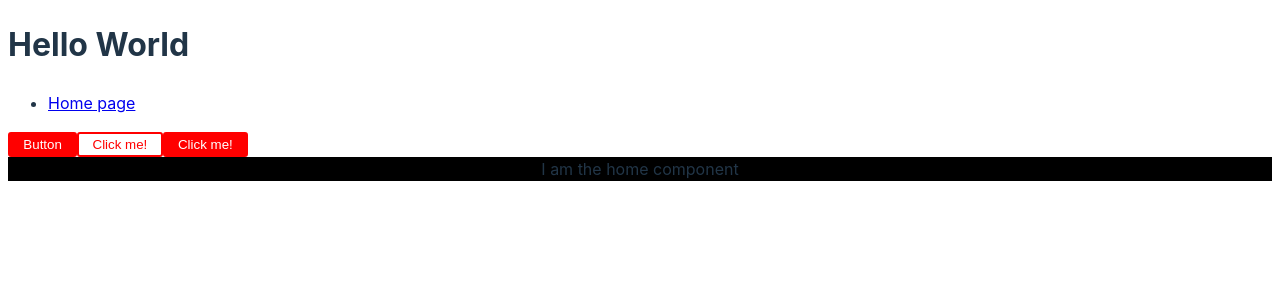
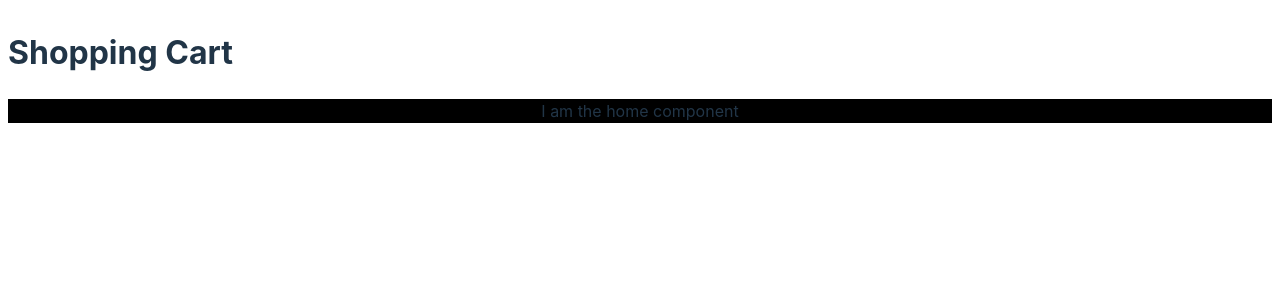
Before and after one commit to wade-levels-up/shopping-cart, a React (Vite) app: page / in a window 1280 px wide. Shown: the top 300 px of the page. Built offline with nearby package versions, Linux system fonts and the light colour scheme.

Commit message:
Create routes and test for home and shop pages
App test verifies header, main, nav and footer
elements are rendered, of which main is a child
of App and changes depending on the route. This
enables navigation between the home page and
the shop page depending on the URL

```diff
--- a/src/components/App/App.jsx
+++ b/src/components/App/App.jsx
@@ -1,6 +1,10 @@
-import { Link } from "react-router-dom";
-import Button from "../Button/Button"
-import Home from "../Home/Home";
+import styled from "styled-components";
+import { Outlet } from "react-router-dom";
+
+const StyledApp = styled.div`
+  display: flex;
+  flex-direction: column;
+`
 
 function App() {
 
@@ -9,20 +13,14 @@ function App() {
   }
 
   return (
-    <div>
-      <h1>Hello World</h1>
-      <nav>
-        <ul>
-          <li>
-            <Link to="home">Home page</Link>
-          </li>
-        </ul>
-      </nav>
-      <Button $primary>Button</Button>
-      <Button></Button>
-      <Button $primary onClick={handleClick}></Button>
-      <Home></Home>
-    </div>
+    <StyledApp>
+      <header>
+        <h1>Shopping Cart</h1>
+      </header>
+      <nav></nav>
+      <Outlet />
+      <footer></footer>
+    </StyledApp>
   )
 }
 
--- /dev/null
+++ b/src/components/Shop/Shop.jsx
@@ -0,0 +1,21 @@
+import styled from "styled-components";
+import PropTypes from "prop-types";
+
+const StyledShop = styled.main`
+    background-color: green;
+    color: beige;
+`
+
+const Shop = ({ children = 'I am the shop component' }) => {
+    return (
+        <StyledShop>
+            {children}
+        </StyledShop>
+    )
+}
+
+Shop.propTypes = {
+    children: PropTypes.any
+}
+
+export default Shop;
--- /dev/null
+++ b/src/routes.jsx
@@ -0,0 +1,16 @@
+import App from "./components/App/App";
+import Home from "./components/Home/Home";
+import Shop from "./components/Shop/Shop";
+
+const routes = [
+  {
+    path: "/",
+    element: <App />,
+    children: [
+      { index: true, element: <Home /> },
+      { path: "shop", element: <Shop /> },
+    ],
+  },
+];
+
+export default routes;
```
Also changed, not shown: src/main.jsx (+6 -16 lines), 2 other files (tests, documents, lock files or other folders).
